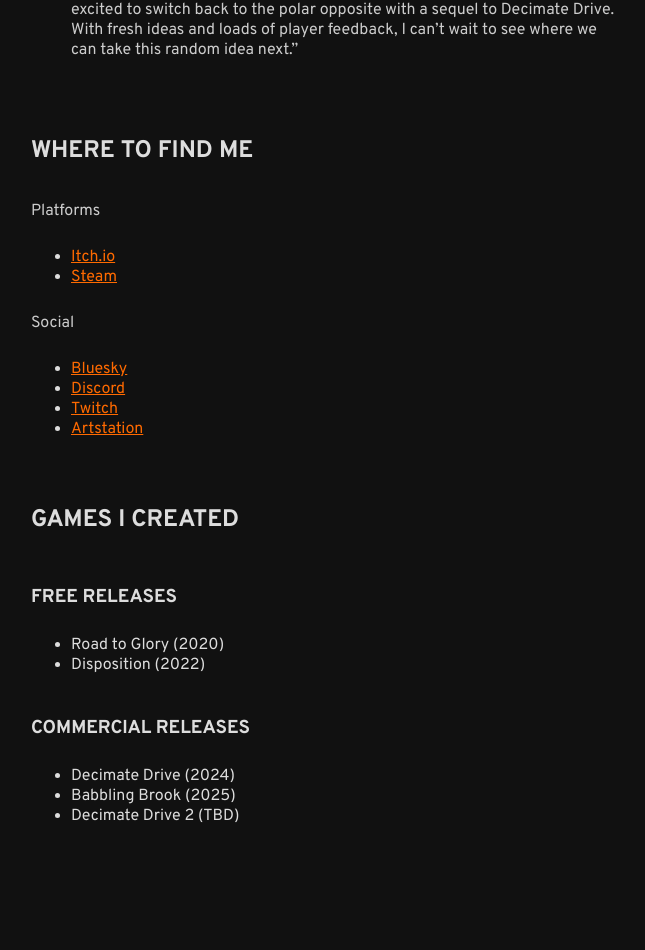
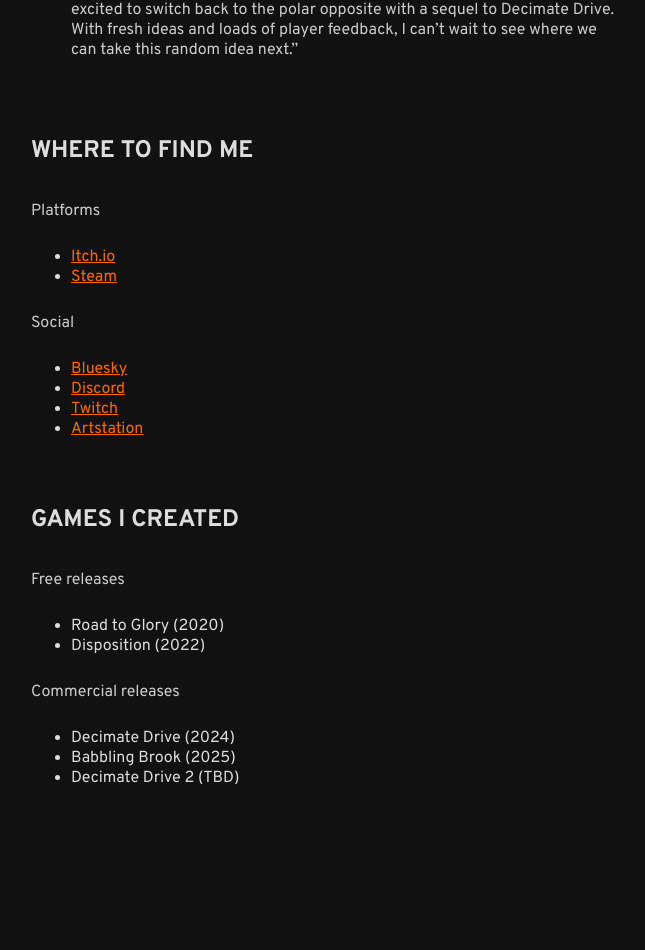
Before and after one commit to somerandomdesigning/decimate-drive-2, a Jekyll site: the page built from index.md, in a window 1280 px wide. Shown: the part 3434-4384 px from the top of the page, without its empty margins (293-938 px from the left). Built offline with Jekyll 4.4.1, drawn with Linux system fonts in a browser that asks for light colours; after the commit the page ends 4346 px from its top, so only the background shows below that.

```diff
--- a/index.md
+++ b/index.md
@@ -83,12 +83,12 @@ Social
 
 ## Games I created
 
-### Free releases
+Free releases
 
 - Road to Glory (2020)
 - Disposition (2022)
 
-### Commercial releases
+Commercial releases
 
 - Decimate Drive (2024)
 - Babbling Brook (2025)
```
